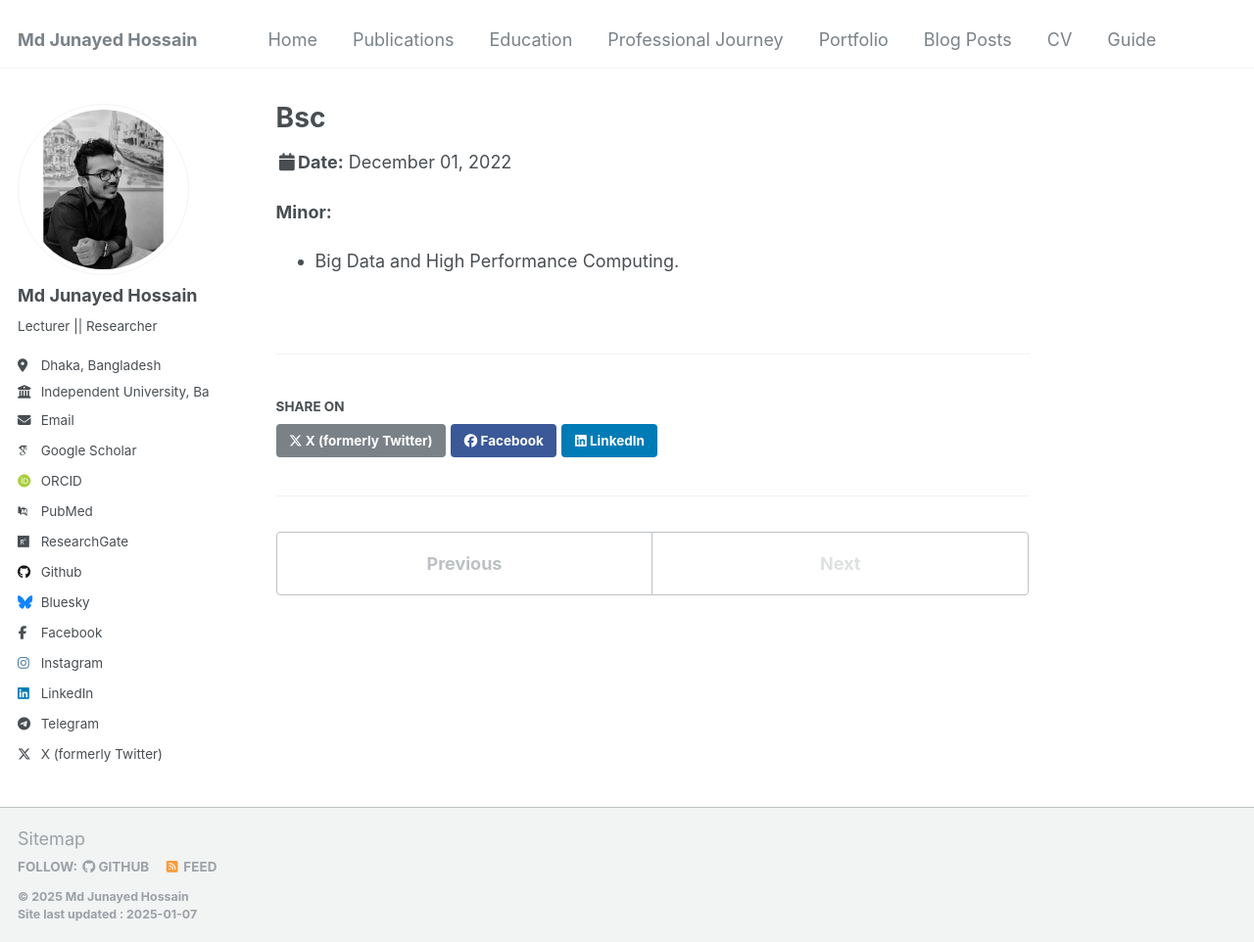
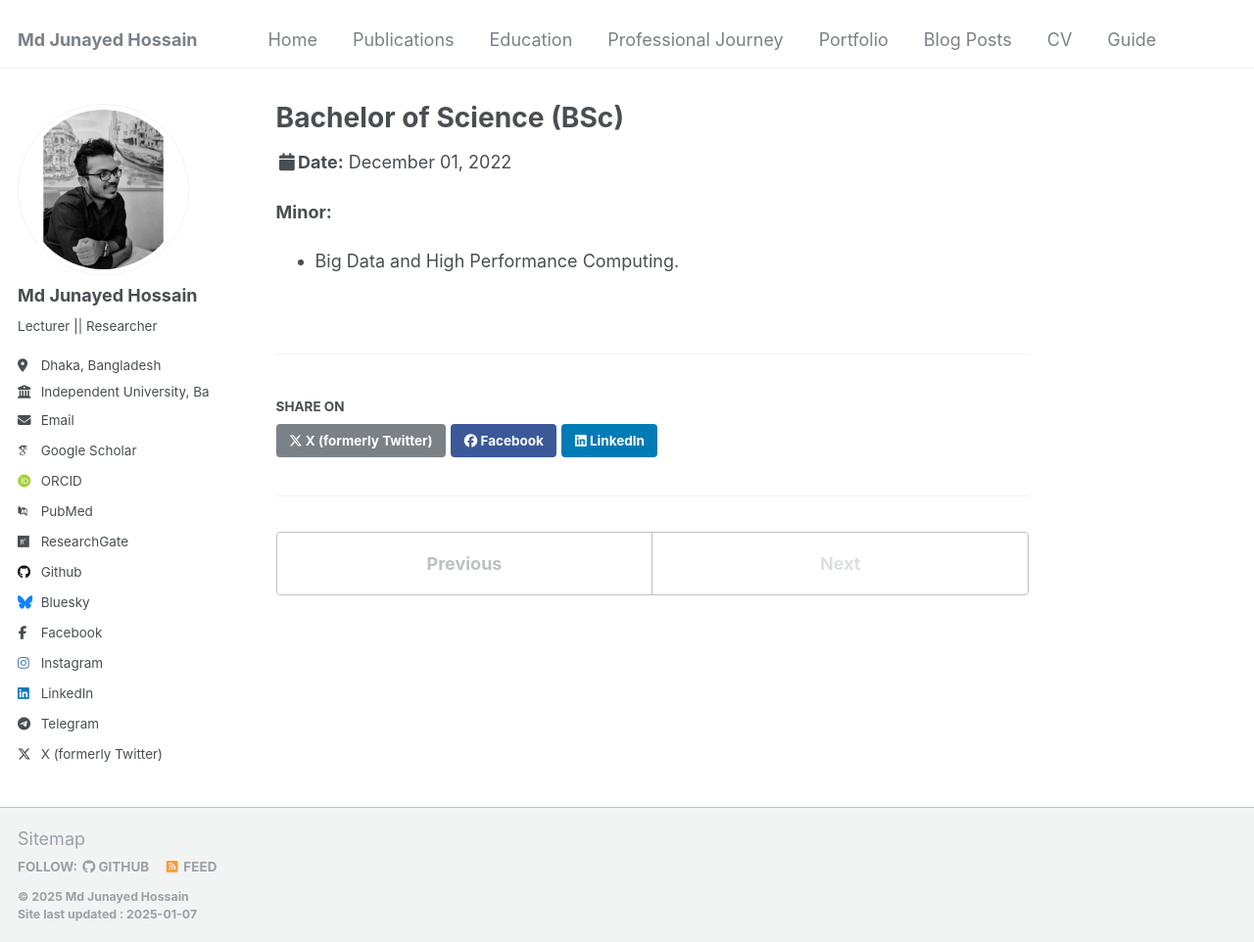
Before and after one commit to i-am-junayed/i-am-junayed.github.io, a Jekyll site: the page built from _talks/bsc.md, in a window 1280 px wide and 962 px high. Shown: the whole window at 98% size. Built offline with Jekyll 4.4.1, drawn with Linux system fonts in a browser that asks for light colours; some web fonts are replaced.

Commit message:
Update bsc.md

```diff
--- a/_talks/bsc.md
+++ b/_talks/bsc.md
@@ -1,5 +1,5 @@
 ---
-title: "Bsc"
+title: "Bachelor of Science (BSc)"
 collection: teaching
 type: "Computer Science and Engineering"
 venue: "Independent University Bangladesh"
```
